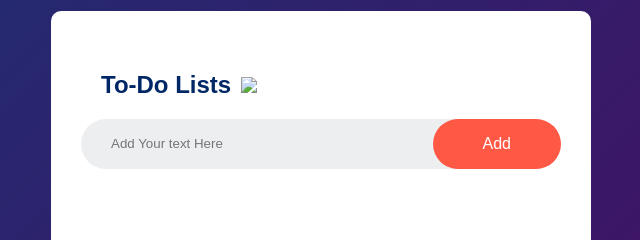
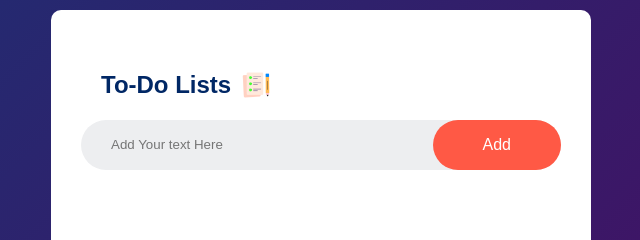
Before and after one commit to Rahulray12/To-do-App, a plain HTML site: page index.html in a window 1280 px wide. Shown: the part 263-503 px from the top of the page, 319-959 px from the left. Drawn offline with Linux system fonts and the light colour scheme; the site is published under a folder, as on GitHub Pages, so addresses that start at the root find nothing.

Commit message:
Update index.html

```diff
--- a/index.html
+++ b/index.html
@@ -9,7 +9,7 @@
 <body>
     <div class="container">
         <div class="todo-app">
-            <h2>To-Do Lists <img src="/image/icon.png"></h2>
+            <h2>To-Do Lists <img src="image/icon.png"></h2>
             <div class="row">
                 <input type="text" id="input-box" placeholder="Add Your text Here">
                 <button onclick="addTask()">Add</button>
```
